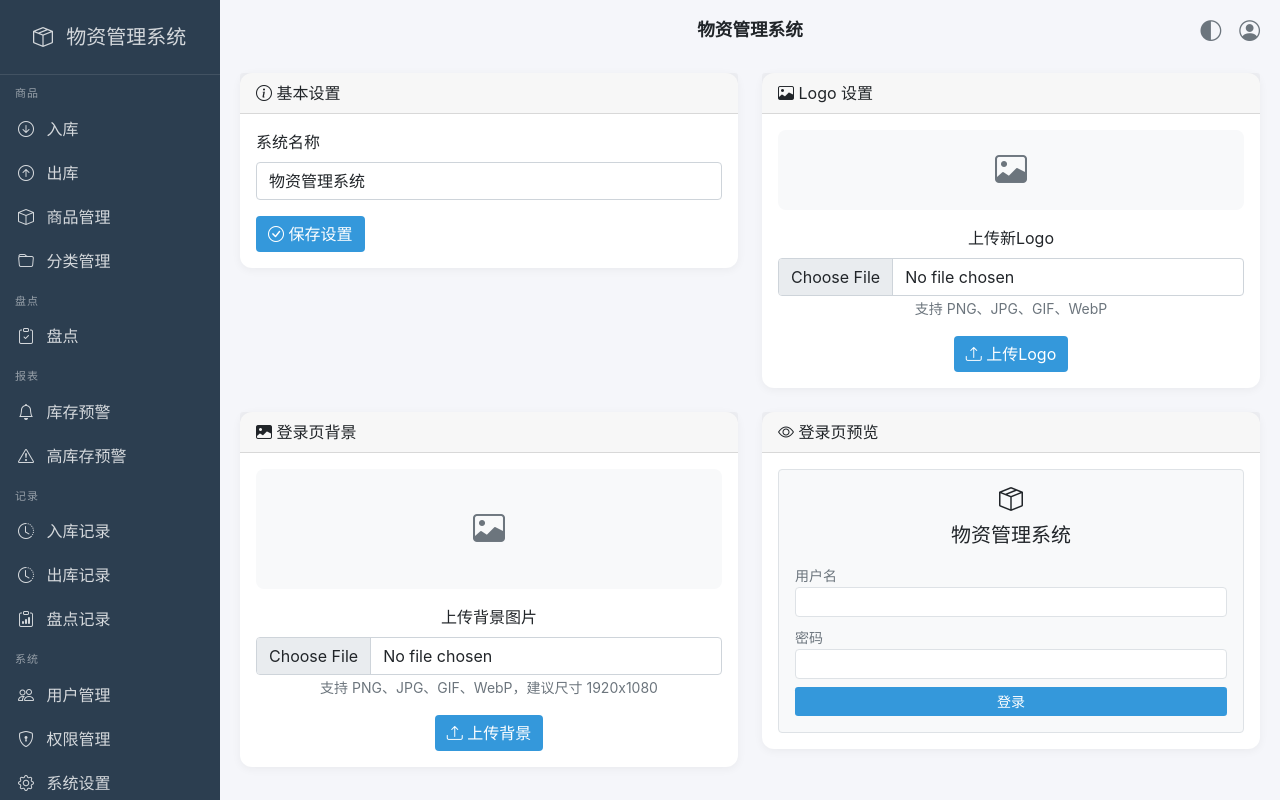
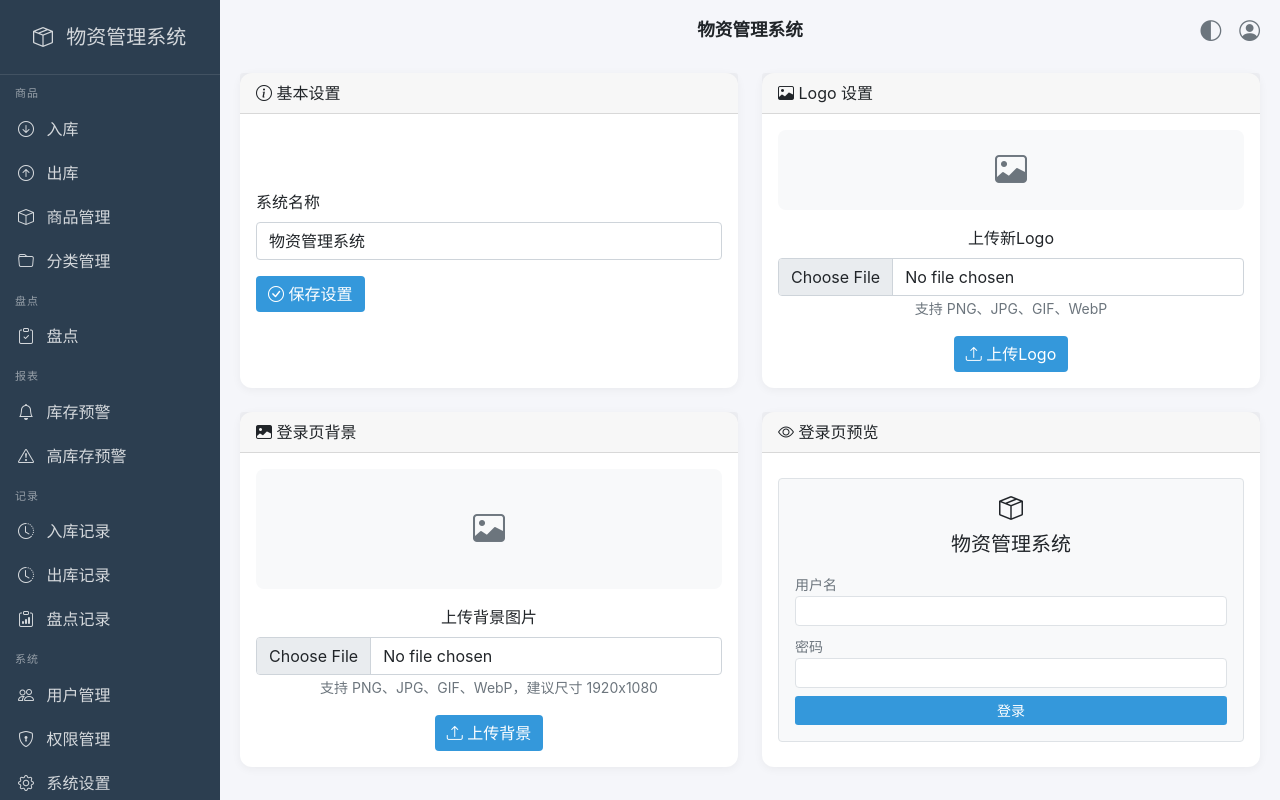
Before and after one commit to srockci/inventory-system, a Flask app: page /settings in a window 1280 px wide. Run offline with Flask 3, Linux system fonts and the light colour scheme; the visitor is signed in with stand-in values (Sample User, id 1).

Commit message:
fix: 系统设置页面卡片大小统一

```diff
--- a/templates/settings.html
+++ b/templates/settings.html
@@ -8,7 +8,7 @@
 <div class="row g-4">
     <!-- 基本设置 -->
     <div class="col-md-6">
-        <div class="card">
+        <div class="card settings-card">
             <div class="card-header">
                 <i class="bi bi-info-circle"></i> 基本设置
             </div>
@@ -29,7 +29,7 @@
 
     <!-- Logo设置 -->
     <div class="col-md-6">
-        <div class="card">
+        <div class="card settings-card">
             <div class="card-header">
                 <i class="bi bi-image"></i> Logo 设置
             </div>
@@ -70,7 +70,7 @@
 
     <!-- 登录页背景设置 -->
     <div class="col-md-6">
-        <div class="card">
+        <div class="card settings-card">
             <div class="card-header">
                 <i class="bi bi-image-fill"></i> 登录页背景
             </div>
@@ -110,7 +110,7 @@
 
     <!-- 预览 -->
     <div class="col-md-6">
-        <div class="card">
+        <div class="card settings-card">
             <div class="card-header">
                 <i class="bi bi-eye"></i> 登录页预览
             </div>
@@ -142,6 +142,16 @@
 {% endblock %}
 
 {% block extra_js %}
+<style>
+.settings-card {
+    height: 100%;
+}
+.settings-card .card-body {
+    display: flex;
+    flex-direction: column;
+    justify-content: center;
+}
+</style>
 <script>
 // 基本设置保存
 document.querySelector('#basic-settings-form').addEventListener('submit', async (e) => {
```
